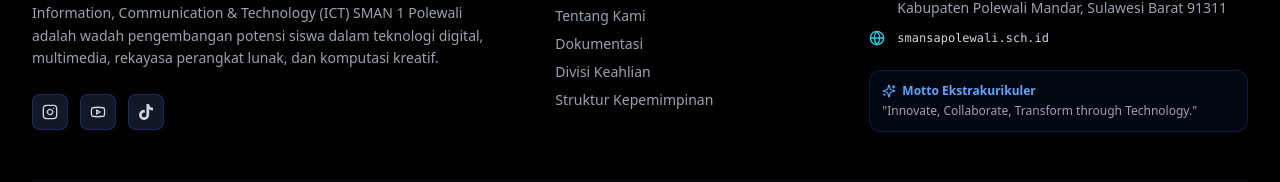
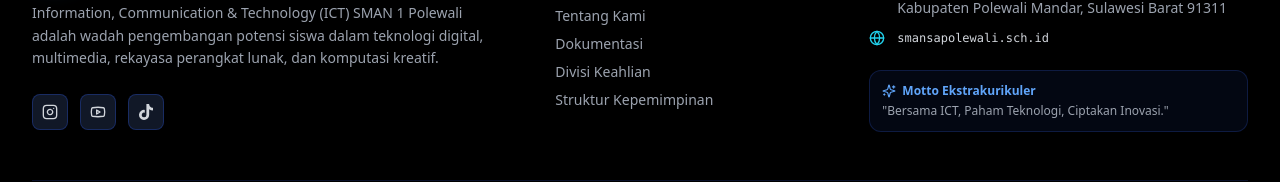
Before and after one commit to qalbialarsyad25-source/COMPANY-PROFILE-ICT, a Next.js app: page / in a window 1280 px wide. Shown: the part 6594-6776 px from the top of the page. Built offline with nearby package versions, Linux system fonts and the light colour scheme.

Commit message:
refactor: change quote

```diff
--- a/components/Footer.tsx
+++ b/components/Footer.tsx
@@ -121,7 +121,7 @@ export default function Footer() {
                   <Sparkles className="w-3.5 h-3.5" />
                   Motto Ekstrakurikuler
                 </div>
-                &quot;Innovate, Collaborate, Transform through Technology.&quot;
+                &quot;Bersama ICT, Paham Teknologi, Ciptakan Inovasi.&quot;
               </div>
             </div>
           </div>
```
